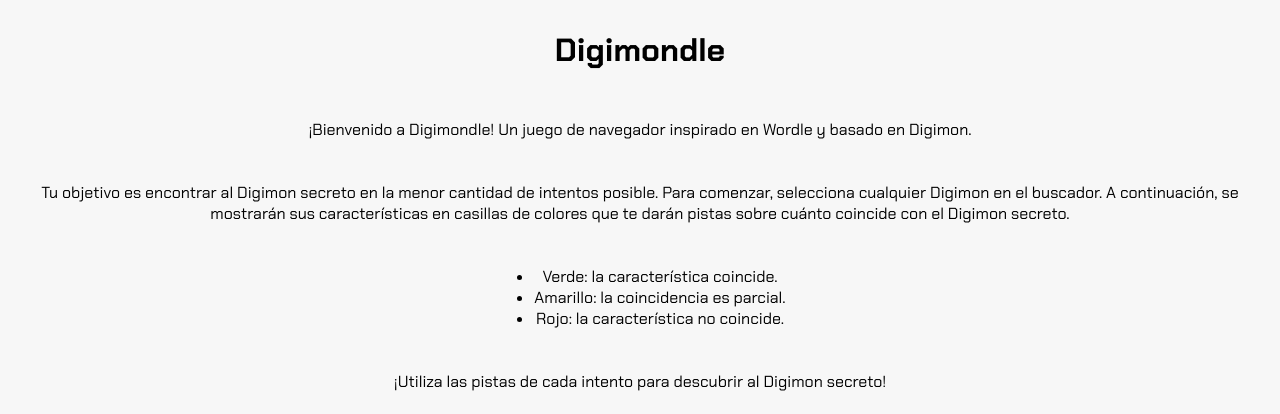
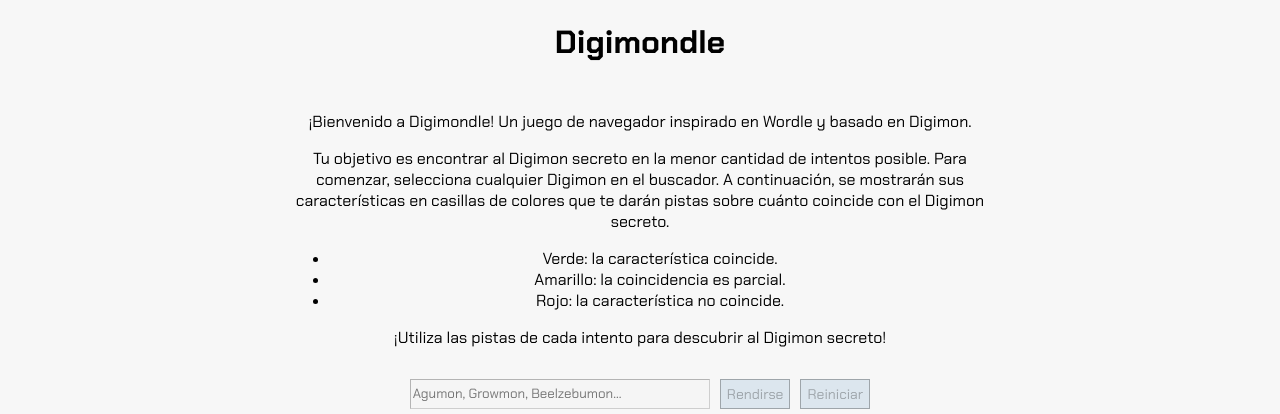
Before and after one commit to NicolocoX/digimondle, a React (Vite) app: page / in a window 1280 px wide. Shown: the top 414 px of the page. Built offline with nearby package versions, Linux system fonts and the light colour scheme; no server answers.

Commit message:
bienvenida centrado

```diff
--- a/src/App.jsx
+++ b/src/App.jsx
@@ -15,6 +15,7 @@ export default function App() {
   return (
     <main>
       <h1>Digimondle</h1>
+      <div>
         <p>¡Bienvenido a Digimondle! Un juego de navegador inspirado en Wordle y basado en Digimon.</p>
         <p>Tu objetivo es encontrar al Digimon secreto en la menor cantidad de intentos posible. Para comenzar, selecciona
           cualquier Digimon en el buscador. A continuación, se mostrarán sus características en casillas de colores que te
@@ -25,6 +26,8 @@ export default function App() {
           <li>Rojo: la característica no coincide.</li>
         </ul>
         <p>¡Utiliza las pistas de cada intento para descubrir al Digimon secreto!</p>
+      </div>
+
       <Controles />
       {finPartida && <Resultado />}
       <Jugadas />
--- a/src/main.css
+++ b/src/main.css
@@ -20,6 +20,10 @@
 body {
   font-family: "Chakra Petch", sans-serif;
   background-color: var(--color-fondo);
+
+  display: flex;
+  justify-content: center;
+  margin: 0;
 }
 
 main {
@@ -28,5 +32,11 @@ main {
   flex-direction: column;
   align-items: center;
   gap: 10px;
-  width: 100%;
+  width: 700px;
 }
+
+@media(max-width: 675px) {
+  main {
+    width: 100%;
+  }
+}
```
Lines whose indentation alone changed are shown as unchanged.
